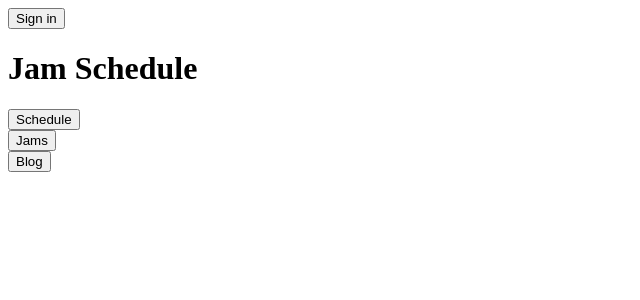
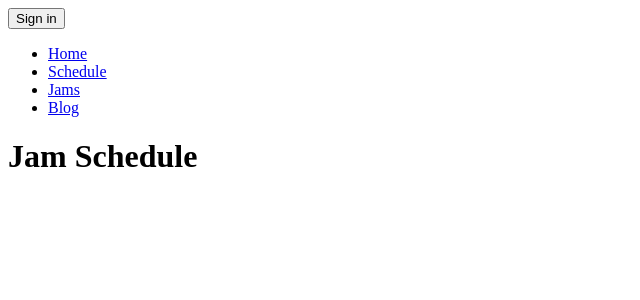
Before and after one commit to y3g0r/jam-schedule-frontend-draft-1, a React (Vite) app: page / in a window 1280 px wide. Shown: the top 300 px of the page, without its empty margins (0-640 px from the left). Built offline with nearby package versions, Linux system fonts and the light colour scheme; no server answers.

Commit message:
Improve routing

```diff
--- a/src/App.tsx
+++ b/src/App.tsx
@@ -1,3 +1,4 @@
+import { RootLayout } from './components/RootLayout.tsx'
 import { Blog } from './pages/Blog.tsx'
 import { Home } from './pages/Home.tsx'
 import { Jams } from './pages/Jams.tsx'
@@ -8,20 +9,15 @@ import { createBrowserRouter, RouterProvider } from 'react-router'
 const router = createBrowserRouter([
   {
     path: "/",
-    element: <Home />
+    element: <RootLayout />,
+    children: [
+      {index: true, element: <Home />},
+      {path: "schedule", element: <Schedule />},
+      {path: "jams", element: <Jams />},
+      {path: "blog", element: <Blog />},
+    ]
   },
-  {
-    path: "/schedule",
-    element: <Schedule />
-  },
-  {
-    path: "/jams",
-    element: <Jams />
-  },
-  {
-    path: "/blog",
-    element: <Blog />
-  },
+
 ])
 
 
--- /dev/null
+++ b/src/components/NavBar.tsx
@@ -0,0 +1,16 @@
+import { NavLink } from 'react-router'
+
+export function NavBar() {
+    return (
+        <header>
+            <nav>
+                <ul>
+                    <li><NavLink to="/">Home</NavLink></li>
+                    <li><NavLink to="schedule">Schedule</NavLink></li>
+                    <li><NavLink to="jams">Jams</NavLink></li>
+                    <li><NavLink to="blog">Blog</NavLink></li>
+                </ul>
+            </nav>
+        </header>
+    )
+}
--- /dev/null
+++ b/src/components/RootLayout.tsx
@@ -0,0 +1,13 @@
+import { Outlet } from "react-router";
+import { NavBar } from "./NavBar";
+import { UserHeader } from "./UserHeader";
+
+export function RootLayout() {
+    return (
+        <>
+            <UserHeader />
+            <NavBar />
+            <Outlet />
+        </>
+    )
+}
--- /dev/null
+++ b/src/components/UserHeader.tsx
@@ -0,0 +1,15 @@
+import { SignedIn, SignedOut, SignInButton, UserButton } from '@clerk/clerk-react'
+
+
+export function UserHeader() {
+    return (
+        <>
+            <SignedOut>
+                <SignInButton />
+            </SignedOut>
+            <SignedIn>
+                <UserButton />
+            </SignedIn>
+        </>
+    )
+}
--- a/src/pages/Home.tsx
+++ b/src/pages/Home.tsx
@@ -1,23 +1,7 @@
-import { useNavigate } from "react-router"
-import { SignedIn, SignedOut, SignInButton, UserButton } from '@clerk/clerk-react'
-
 export function Home() {
-    const navigate = useNavigate();
     return (
         <>
-        <header>
-        <SignedOut>
-            <SignInButton />
-        </SignedOut>
-        <SignedIn>
-            <UserButton />
-        </SignedIn>
-        </header>
-        <h1>Jam Schedule</h1>
-        <div><button onClick={() => navigate("/schedule")}>Schedule</button></div>
-        <div><button onClick={() => navigate("/jams")}>Jams</button></div>
-        <div><button onClick={() => navigate("/blog")}>Blog</button></div>
-
+            <h1>Jam Schedule</h1>
         </>
     )
 }
--- a/src/pages/Jams.tsx
+++ b/src/pages/Jams.tsx
@@ -1,11 +1,7 @@
-import { useNavigate } from "react-router"
-
 export function Jams() {
-    const navigate = useNavigate()
     return (
         <>
             <h1>Jams</h1>
-            <div><button onClick={() => navigate("/")}>Home</button></div>
         </>
     )
 }
--- a/src/pages/Schedule.tsx
+++ b/src/pages/Schedule.tsx
@@ -1,11 +1,7 @@
-import { useNavigate } from "react-router"
-
 export function Schedule() {
-    const navigate = useNavigate()
     return (
         <>
             <h1>Schedule</h1>
-            <div><button onClick={() => navigate("/")}>Home</button></div>
         </>
     )
 }
```
